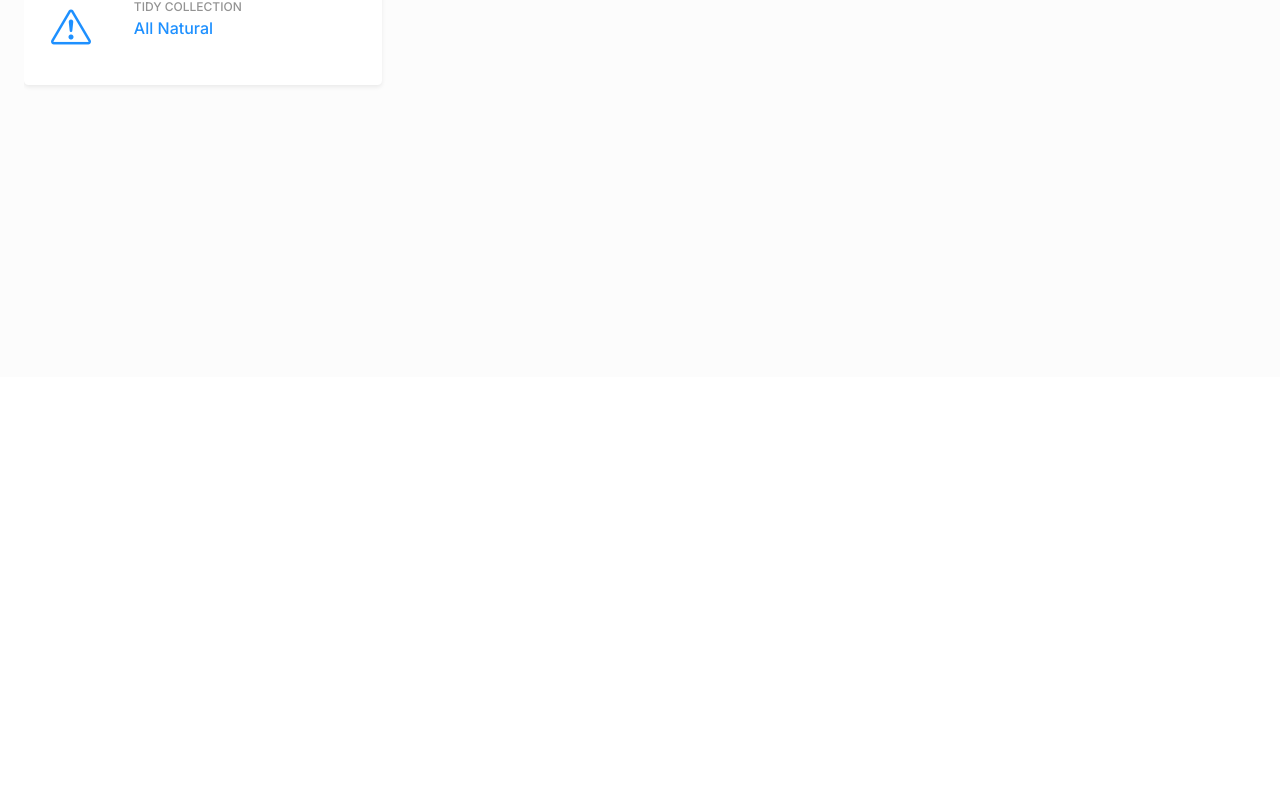
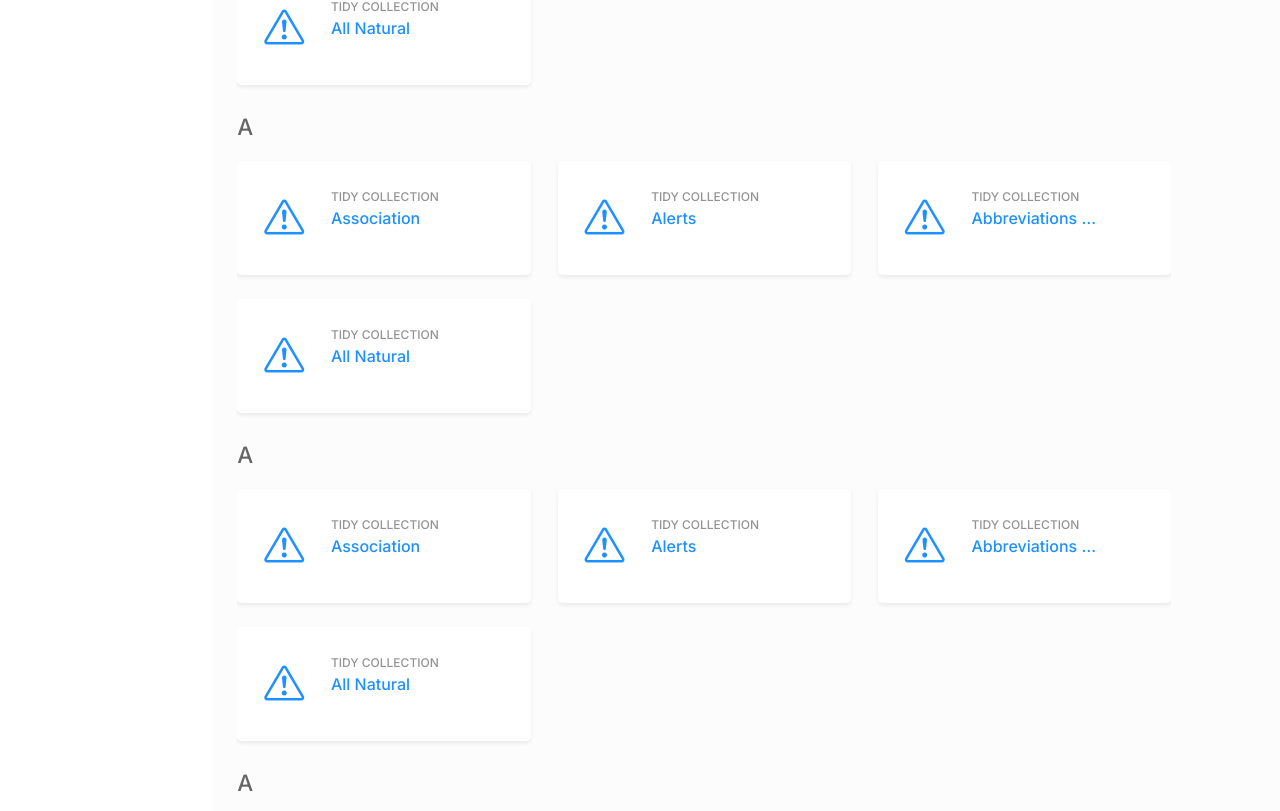
Before and after one commit to codedpills/tidy-archive, a React (Create React App) app: page / in a window 1280 px wide. Shown: the part 469-1280 px from the top of the page. Before the commit the page ends 846 px from the top, so only its background shows below. Built offline with nearby package versions, Linux system fonts and the light colour scheme.

Commit message:
set col sizes, display dummy tidy collection list

```diff
--- a/src/components/layout/MainArea.tsx
+++ b/src/components/layout/MainArea.tsx
@@ -4,7 +4,7 @@
 
 const MainArea = () => {
   return (
-    <main className="main-area">
+    <main className="main-area col-md-9 ms-sm-auto col-lg-10 ">
       <Titlebar title="Archive">
         <div className="col-11">
           <div className="alphabet-sort">
@@ -19,6 +19,9 @@
       <div className="main-area__content">
         <div className="col-11">
           <TidyCollectionList />
+          <TidyCollectionList />
+          <TidyCollectionList />
+          <TidyCollectionList />
         </div>
       </div>
     </main>
```
